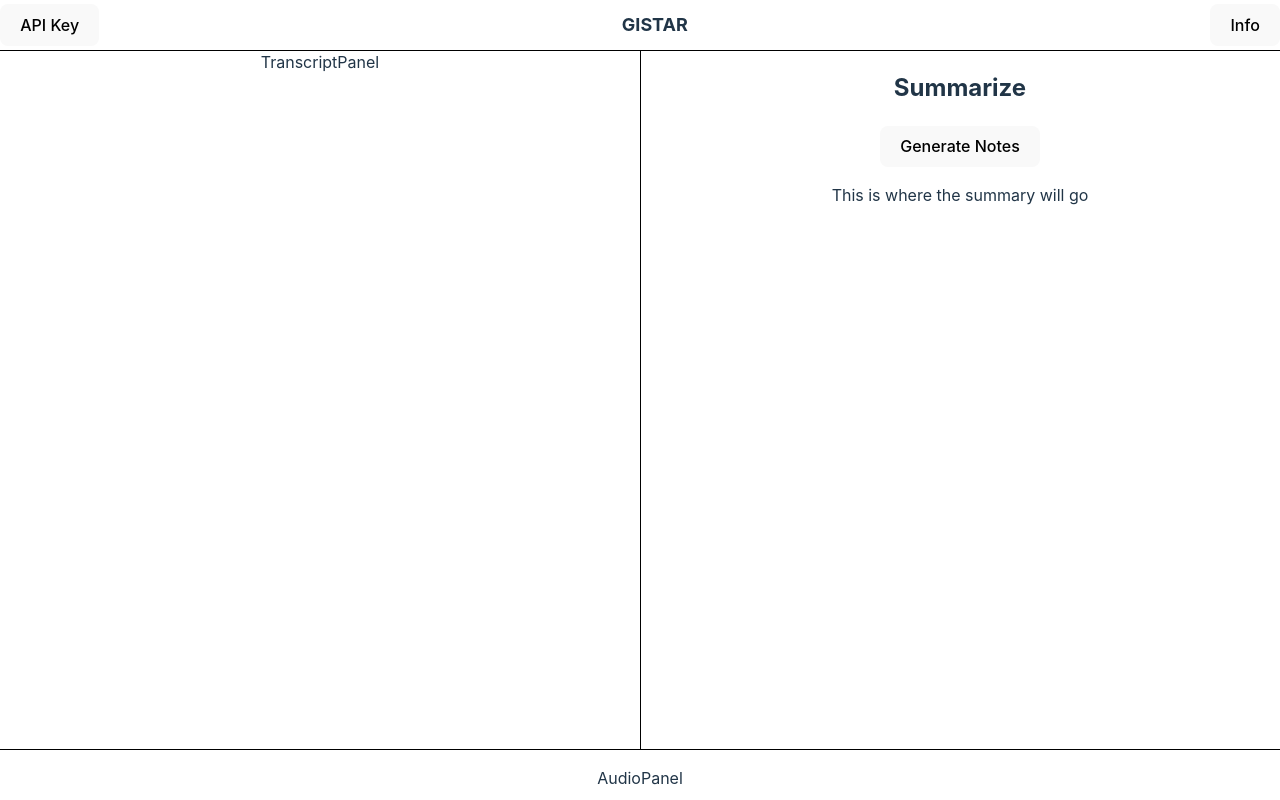
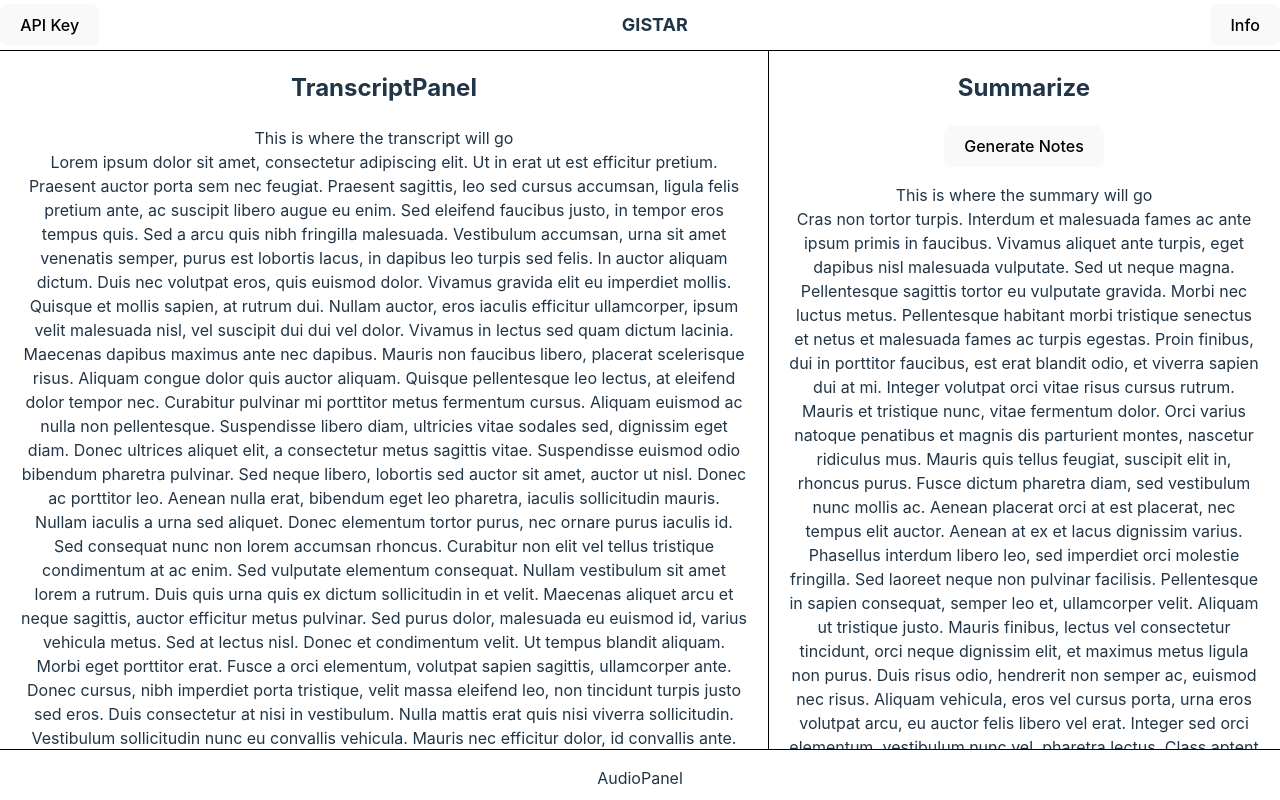
Before and after one commit to Carsonthemonkey/GIST, a React (Vite) app: page / in a window 1280 px wide. Built offline with nearby package versions, Linux system fonts and the light colour scheme.

Commit message:
Adds scroll and styling to middle panels
as well as lorem ipsum text

```diff
--- a/src/components/SummaryPanel.tsx
+++ b/src/components/SummaryPanel.tsx
@@ -6,7 +6,12 @@ const SummaryPanel = () => {
     <div id="summary-panel">
       <h2 id="summary-title">Summarize</h2>
       <button id="notes-button">Generate Notes</button>
-      <p id="summary-content">This is where the summary will go</p>
+      <p id="summary-content">This is where the summary will go <br/>
+        Cras non tortor turpis. Interdum et malesuada fames ac ante ipsum primis in faucibus. Vivamus aliquet ante turpis, eget dapibus nisl malesuada vulputate. Sed ut neque magna. Pellentesque sagittis tortor eu vulputate gravida. Morbi nec luctus metus. Pellentesque habitant morbi tristique senectus et netus et malesuada fames ac turpis egestas. Proin finibus, dui in porttitor faucibus, est erat blandit odio, et viverra sapien dui at mi. Integer volutpat orci vitae risus cursus rutrum. Mauris et tristique nunc, vitae fermentum dolor. Orci varius natoque penatibus et magnis dis parturient montes, nascetur ridiculus mus. Mauris quis tellus feugiat, suscipit elit in, rhoncus purus. Fusce dictum pharetra diam, sed vestibulum nunc mollis ac. Aenean placerat orci at est placerat, nec tempus elit auctor.
+        Aenean at ex et lacus dignissim varius. Phasellus interdum libero leo, sed imperdiet orci molestie fringilla. Sed laoreet neque non pulvinar facilisis. Pellentesque in sapien consequat, semper leo et, ullamcorper velit. Aliquam ut tristique justo. Mauris finibus, lectus vel consectetur tincidunt, orci neque dignissim elit, et maximus metus ligula non purus. Duis risus odio, hendrerit non semper ac, euismod nec risus. Aliquam vehicula, eros vel cursus porta, urna eros volutpat arcu, eu auctor felis libero vel erat. Integer sed orci elementum, vestibulum nunc vel, pharetra lectus. Class aptent taciti sociosqu ad litora torquent per conubia nostra, per inceptos himenaeos. Nam eget erat ut nulla dictum imperdiet id ac nisl. Quisque eleifend auctor velit, sed finibus quam blandit finibus. Donec vehicula nibh a vestibulum scelerisque. Integer luctus laoreet libero, sit amet bibendum erat interdum quis. Curabitur id lectus vitae ante suscipit cursus.
+        Nulla ac nulla sem. Sed libero leo, imperdiet at eleifend sed, mollis a purus. Aliquam quis sagittis sapien, vel ultrices quam. Fusce scelerisque ultricies malesuada. Pellentesque habitant morbi tristique senectus et netus et malesuada fames ac turpis egestas. Aliquam eget odio nulla. Cras porttitor fringilla sapien, vel lobortis est facilisis eget. Lorem ipsum dolor sit amet, consectetur adipiscing elit. Sed ut lacinia mi. Pellentesque habitant morbi tristique senectus et netus et malesuada fames ac turpis egestas.
+        Vestibulum a eros ac ex euismod congue ultrices eget ligula. Sed aliquet, justo eget scelerisque laoreet, felis neque interdum nunc, ut fermentum felis magna sit amet magna. Donec odio odio, venenatis nec neque eget, fringilla condimentum elit. Pellentesque tincidunt vitae sem ut pharetra. Integer porta, diam eu ultrices fringilla, augue dolor sagittis magna, a hendrerit velit orci sit amet dolor. Integer leo mi, feugiat a sapien eget, accumsan efficitur lectus. Nullam fermentum sem id lacinia mollis. Morbi eget ultricies quam, vitae dictum magna. Nulla maximus tortor in bibendum venenatis. Aliquam erat volutpat. Ut vitae nibh ut neque ultricies dictum. Integer semper sapien eget massa porta tempus. Sed eu ex vel dolor feugiat aliquet quis eu nisl.
+      </p>
     </div>
   )
 }
--- a/src/components/TranscriptPanel.tsx
+++ b/src/components/TranscriptPanel.tsx
@@ -3,7 +3,17 @@ import '../styles/TranscriptPanel.css'
 
 const TranscriptPanel = () => {
   return (
-    <div id="transcript-panel">TranscriptPanel</div>
+    <div id="transcript-panel">
+      <h2>TranscriptPanel</h2>
+      <p id="transcript-content">This is where the transcript will go <br/>
+        Lorem ipsum dolor sit amet, consectetur adipiscing elit. Ut in erat ut est efficitur pretium. Praesent auctor porta sem nec feugiat. Praesent sagittis, leo sed cursus accumsan, ligula felis pretium ante, ac suscipit libero augue eu enim. Sed eleifend faucibus justo, in tempor eros tempus quis. Sed a arcu quis nibh fringilla malesuada. Vestibulum accumsan, urna sit amet venenatis semper, purus est lobortis lacus, in dapibus leo turpis sed felis. In auctor aliquam dictum. Duis nec volutpat eros, quis euismod dolor. Vivamus gravida elit eu imperdiet mollis. Quisque et mollis sapien, at rutrum dui. Nullam auctor, eros iaculis efficitur ullamcorper, ipsum velit malesuada nisl, vel suscipit dui dui vel dolor. Vivamus in lectus sed quam dictum lacinia. Maecenas dapibus maximus ante nec dapibus. Mauris non faucibus libero, placerat scelerisque risus. Aliquam congue dolor quis auctor aliquam.
+        Quisque pellentesque leo lectus, at eleifend dolor tempor nec. Curabitur pulvinar mi porttitor metus fermentum cursus. Aliquam euismod ac nulla non pellentesque. Suspendisse libero diam, ultricies vitae sodales sed, dignissim eget diam. Donec ultrices aliquet elit, a consectetur metus sagittis vitae. Suspendisse euismod odio bibendum pharetra pulvinar. Sed neque libero, lobortis sed auctor sit amet, auctor ut nisl. Donec ac porttitor leo. Aenean nulla erat, bibendum eget leo pharetra, iaculis sollicitudin mauris. Nullam iaculis a urna sed aliquet. Donec elementum tortor purus, nec ornare purus iaculis id. Sed consequat nunc non lorem accumsan rhoncus.
+        Curabitur non elit vel tellus tristique condimentum at ac enim. Sed vulputate elementum consequat. Nullam vestibulum sit amet lorem a rutrum. Duis quis urna quis ex dictum sollicitudin in et velit. Maecenas aliquet arcu et neque sagittis, auctor efficitur metus pulvinar. Sed purus dolor, malesuada eu euismod id, varius vehicula metus. Sed at lectus nisl. Donec et condimentum velit. Ut tempus blandit aliquam.
+        Morbi eget porttitor erat. Fusce a orci elementum, volutpat sapien sagittis, ullamcorper ante. Donec cursus, nibh imperdiet porta tristique, velit massa eleifend leo, non tincidunt turpis justo sed eros. Duis consectetur at nisi in vestibulum. Nulla mattis erat quis nisi viverra sollicitudin. Vestibulum sollicitudin nunc eu convallis vehicula. Mauris nec efficitur dolor, id convallis ante. Vivamus dapibus facilisis est vitae porta. Integer sollicitudin orci tellus, sed blandit augue laoreet eu.
+        Suspendisse cursus, odio sed sagittis vehicula, libero nisi gravida ante, in lacinia nisi libero non enim. Sed cursus efficitur odio, vitae viverra nisi egestas non. Sed consequat arcu non facilisis mattis. Suspendisse potenti. Pellentesque at scelerisque purus. Nullam vitae lectus vitae urna suscipit sodales. Phasellus pulvinar tellus et ligula placerat tincidunt. Sed placerat sit amet metus tempus dignissim. Mauris vitae tristique enim, pretium suscipit libero. Vestibulum elementum eleifend risus vel sagittis. Pellentesque lectus lacus, sagittis id lacus a, fringilla faucibus augue. Cras maximus elit ac nisi faucibus, nec aliquet orci tempor. Pellentesque iaculis nisl lacus, eu posuere erat placerat quis. Cras eget purus tortor.
+        Integer auctor condimentum elementum. Phasellus sit amet commodo augue. Suspendisse tempus consectetur elit, rutrum porttitor mi. Ut viverra efficitur cursus. In in dui diam. Aenean mollis lorem quis vestibulum rhoncus. Fusce dictum, orci ac ultrices tincidunt, lacus odio rhoncus turpis, sed luctus erat neque sed dui. Curabitur iaculis aliquam elit, a consequat tortor iaculis sit amet. Nunc a venenatis ante. In mollis dapibus commodo. In hac habitasse platea dictumst. Mauris tristique fringilla dapibus. Suspendisse a aliquam eros. Maecenas vulputate posuere fringilla. Integer mi eros, facilisis vitae eleifend a, tincidunt ac diam.
+      </p>
+    </div>
   )
 }
 
--- a/src/styles/SummaryPanel.css
+++ b/src/styles/SummaryPanel.css
@@ -2,6 +2,10 @@
   position: absolute;
   top: 50px;
   right: 0;
-  width: 50%;
+  width: 40%;
   bottom: 50px;
+  overflow-y: scroll;
+}
+#summary-panel #summary-content {
+  padding: 0 20px;
 }/*# sourceMappingURL=SummaryPanel.css.map */
--- a/src/styles/SummaryPanel.scss
+++ b/src/styles/SummaryPanel.scss
@@ -4,6 +4,11 @@
     position: absolute;
     top: vars.$toolbar-height;
     right: 0;
-    width: 50%;
+    width: 40%;
     bottom: 50px;
+    overflow-y: scroll;
+
+    #summary-content {
+        padding: 0 20px;
+    }
 }
--- a/src/styles/TranscriptPanel.css
+++ b/src/styles/TranscriptPanel.css
@@ -2,7 +2,11 @@
   position: absolute;
   top: 50px;
   left: 0;
-  width: 50%;
+  width: 60%;
   bottom: 50px;
   border-right: 1px solid #000;
+  overflow-y: scroll;
+}
+#transcript-panel #transcript-content {
+  padding: 0 20px;
 }/*# sourceMappingURL=TranscriptPanel.css.map */
--- a/src/styles/TranscriptPanel.scss
+++ b/src/styles/TranscriptPanel.scss
@@ -4,7 +4,12 @@
     position: absolute;
     top: vars.$toolbar-height;
     left: 0;
-    width: 50%;
+    width: 60%;
     bottom: 50px;
     border-right: 1px solid #000;
+    overflow-y: scroll;
+
+    #transcript-content {
+        padding: 0 20px;
+    }
 }
```
Also changed, not shown: 2 other files (tests, documents, lock files or other folders).
